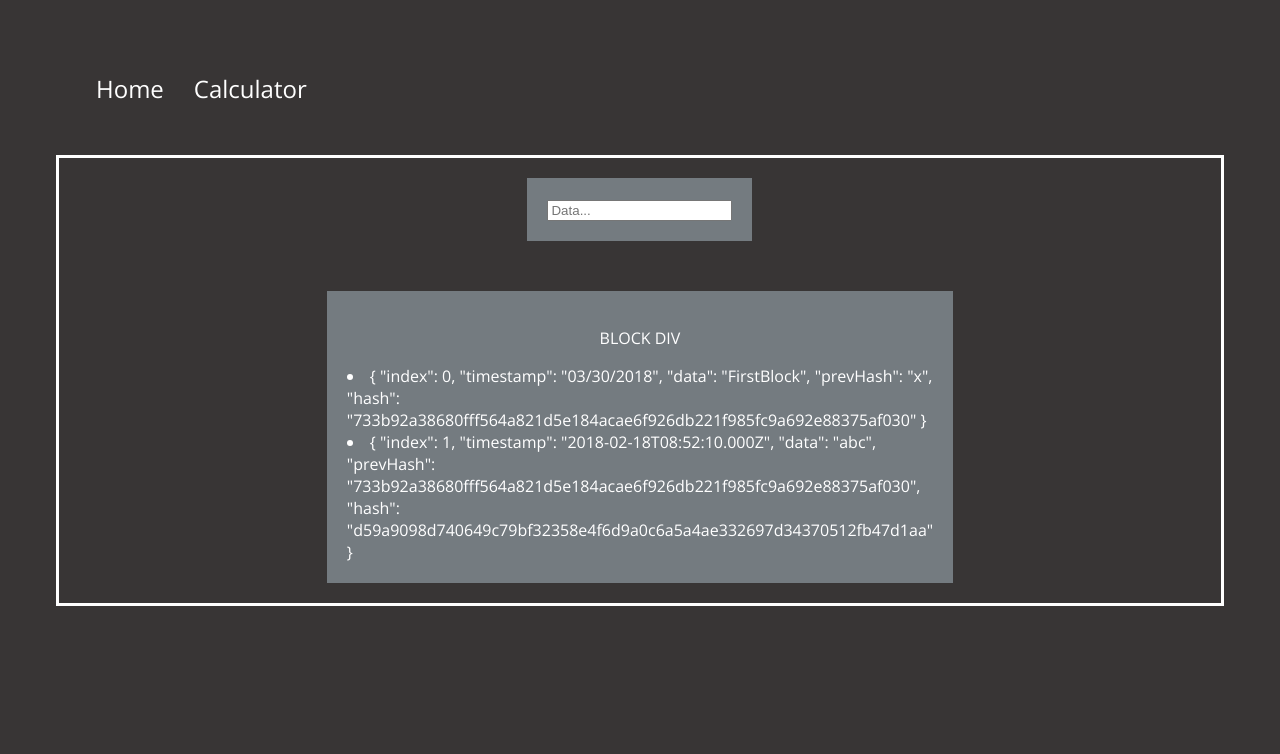
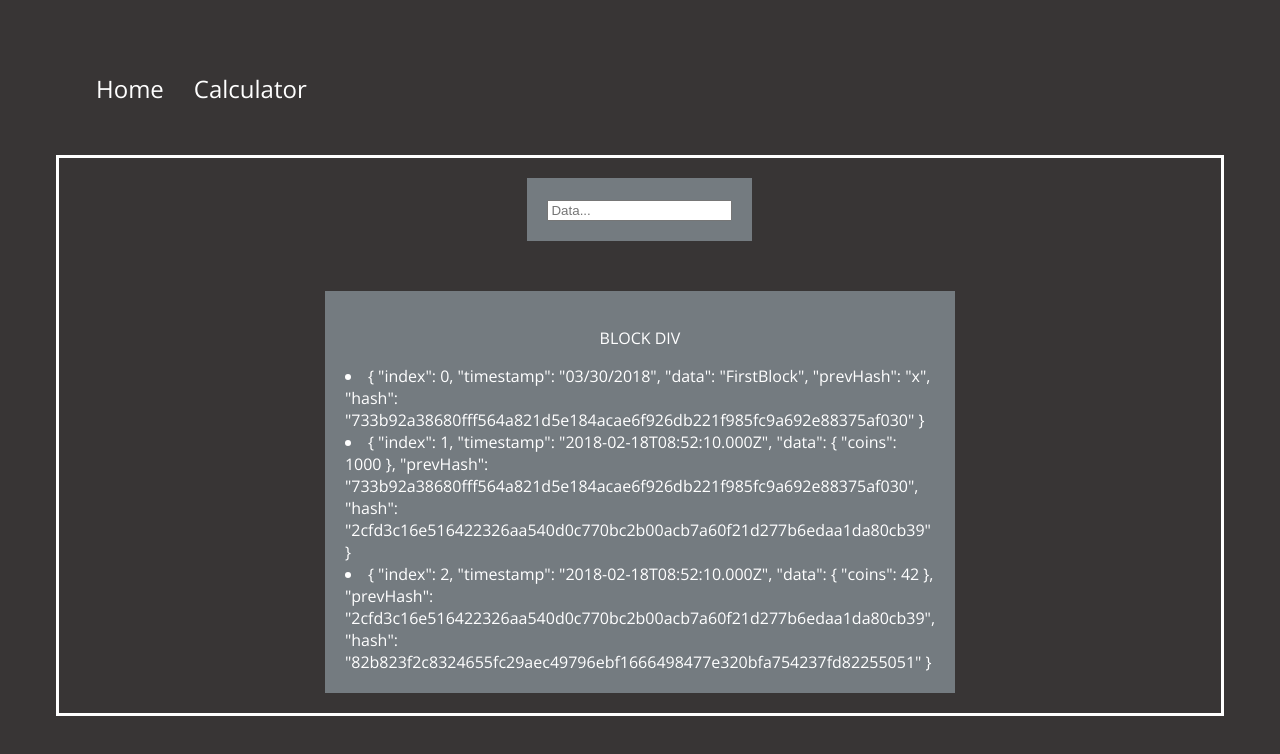
Before and after one commit to dthgs/blackbird, an Angular app: page / in a window 1280 px wide. Shown: the top 754 px of the page. Built offline with nearby package versions, Linux system fonts and the light colour scheme.

Commit message:
Chain integrity check

```diff
--- a/src/app/blockchain/coin.ts
+++ b/src/app/blockchain/coin.ts
@@ -39,4 +39,22 @@ export class Blockchain {
         block.hash = block.hashBlock();
         this.chain.push(block);
     }
+
+    checkChain(){
+        let valid = true;
+        for(let i = 1; i < this.chain.length; i++){
+            const block = this.chain[i];
+            const prevBlock = this.chain[i - 1];
+
+            if(block.prevHash != prevBlock.hash){
+                valid = false;
+                break;
+            }
+            if(block.hash != block.hashBlock()){
+                valid = false;
+                break;
+            }
+        }
+        return valid;
+    }
 }
--- a/src/app/components/home/home.component.ts
+++ b/src/app/components/home/home.component.ts
@@ -15,8 +15,12 @@ export class HomeComponent implements OnInit {
 
   constructor() {
     console.log("constructor ran");
-    this.coin.addBlock(new Block(1, new Date(), "abc"));
+    this.coin.addBlock(new Block(1, new Date(), { coins: 10 }));
+    this.coin.addBlock(new Block(2, new Date(), { coins: 42 }));
     console.log(JSON.stringify(this.coin, null, 4));
+    console.log("Is chain valid? " + this.coin.checkChain());
+    this.coin.chain[1].data = { coins: 1000 };
+    console.log("Is chain valid? " + this.coin.checkChain());
   }
 
   ngOnInit() {
```
